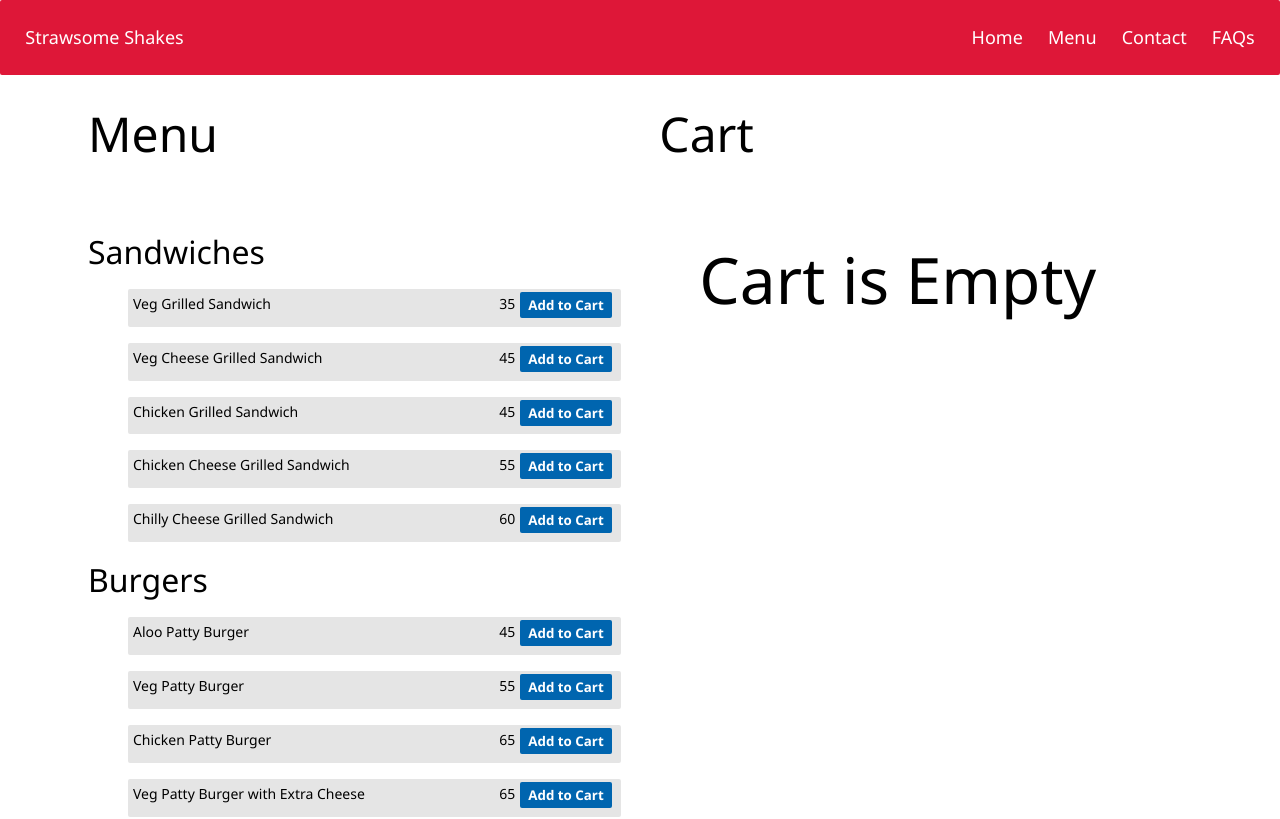
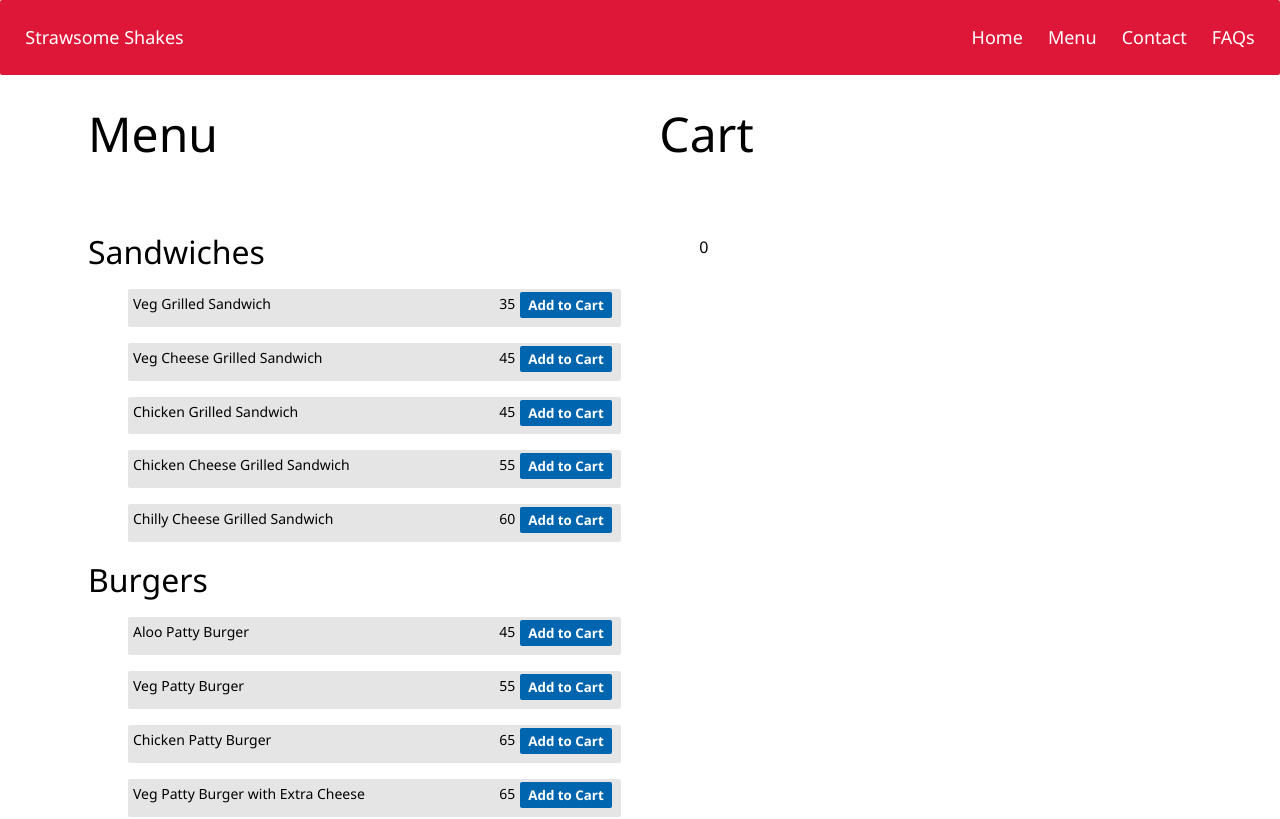
Before and after one commit to shivendrasaurav/StrawsomeShakes, a React (Create React App) app in the folder strawsomeshakes/: page /#/menu in a window 1280 px wide. Shown: the top 819 px of the page. Built offline with nearby package versions, Linux system fonts and the light colour scheme.

Commit message:
Fixed TopNav

```diff
--- a/strawsomeshakes/src/components/MenuComp.js
+++ b/strawsomeshakes/src/components/MenuComp.js
@@ -10,24 +10,21 @@ import milkshakes from './menu/milkshakes'
 
 class Menu extends Component{
 
-    constructor(props) {
+    constructor(props){
         super(props);
 
-        this.state = [
-            {
-                key: null
-            }
-        ]
+        this.total = Number(0);
+
     }
 
-    newcartitem(item){
-        this.setState({key: item});
+    newcartitem = (price) => {
+        this.total = Number(price) + Number(this.total);
     }
 
     renderItems(item){
         const name = [];
             name.push(
-            <li key={item.id} class="column large12 medium12 small12" onClick={()=>this.newcartitem(item)}>
+            <li key={item.id} class="column large12 medium12 small12" onClick={()=>this.newcartitem(item.price)}>
                 <button class="right primary_blue padmar">Add to Cart</button>
                 <span class="right">{item.price}</span>
                 <span>{item.name}</span>
@@ -110,7 +107,7 @@ class Menu extends Component{
                     </div>
                     <div class="column large6 medium6 small12 right">
                         <h3>Cart</h3><br /><br />
-                            <ul>{this.addtocart(this.state.key)}</ul>
+                            <ul>{this.total}</ul>
                     </div>
                 </div>
 
--- a/strawsomeshakes/src/components/TopnavComp.js
+++ b/strawsomeshakes/src/components/TopnavComp.js
@@ -8,7 +8,7 @@ class Topnav extends Component{
         return(
             <div class='column large12 pivot_container primary_red sticky-top'>
                 <NavLink to="/home" class="pivot_button left">Strawsome Shakes</NavLink>
-                 <NavLink to="/faq" class="pivot_button right">FAQs</NavLink>
+                <NavLink to="/faq" class="pivot_button right">FAQs</NavLink>
                 <NavLink to="/contact" class="pivot_button right">Contact</NavLink>
                 <NavLink to="/menu" class="pivot_button right">Menu</NavLink>
                 <NavLink to="/home" class="pivot_button right">Home</NavLink>
```
